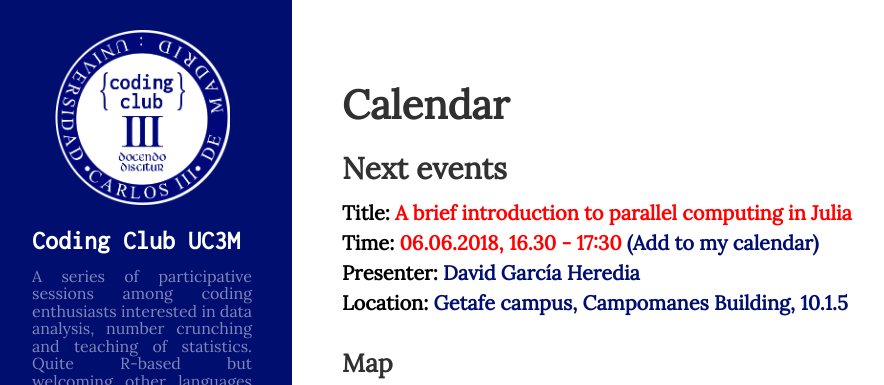
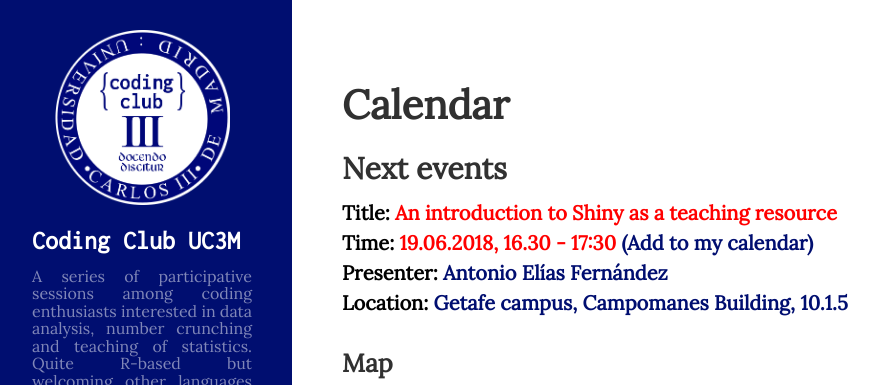
Before and after one commit to CodingClubUC3M/codingclubuc3m.github.io, a Jekyll site: the page built from calendar.md, in a window 1280 px wide and 900 px high, cut to the strip 0-385 px from the top of the window. Shown: the whole strip, without its empty margins (8-892 px from the left). Built offline with Jekyll 4.4.1, drawn with Linux system fonts in a browser that asks for light colours; comment, search, counter and statistics services are not loaded.

```diff
--- a/calendar.md
+++ b/calendar.md
@@ -5,18 +5,18 @@
 
 ## Next events
 
-<div class="highlighter-black"> Title: <span style="color:red;"> A brief introduction to parallel computing in Julia </span> </div>
-<div class="highlighter-black"> Time:  <span style="color:red;"> 06.06.2018, 16.30 - 17:30 </span>
+<div class="highlighter-black"> Title: <span style="color:red;"> An introduction to Shiny as a teaching resource </span> </div>
+<div class="highlighter-black"> Time:  <span style="color:red;"> 19.06.2018, 16.30 - 17:30 </span>
 	<a href="https://calendar.google.com/calendar/r/eventedit?
 	text=CodingClubUC3M
-	&dates=20180606T143000Z/20180606T153000Z
+	&dates=20180619T143000Z/20180619T153000Z
 	&details=For+details,+link+here:+https://codingclubuc3m.github.io/calendar.html
 	&location=Campomanes+Building+10.1.5
 	&sf=true
 	&output=xml"
 	target="_blank" rel="nofollow">(Add to my calendar)</a>
 </div>
-<div class="highlighter-black"> Presenter: <a href="" class="highlighter-red"> David García Heredia </a></div>
+<div class="highlighter-black"> Presenter: <a href="" class="highlighter-red"> Antonio Elías Fernández </a></div>
 <div class="highlighter-black"> Location: <a href="https://www.google.com/maps/place/Campomanes+Building/@40.3139726,-3.7259817,17z/data=!4m12!1m6!3m5!1s0xd4220b90a840de7:0x8bc24e4eab60c842!2sUniversity+Carlos+III+de+Madrid:+Getafe+Campus!8m2!3d40.316966!4d-3.7270795!3m4!1s0xd4220bee09d184d:0x799904d05c39a14f!8m2!3d40.3140885!4d-3.7259468"> Getafe campus,
 Campomanes Building, 10.1.5 </a> </div>
 
```
